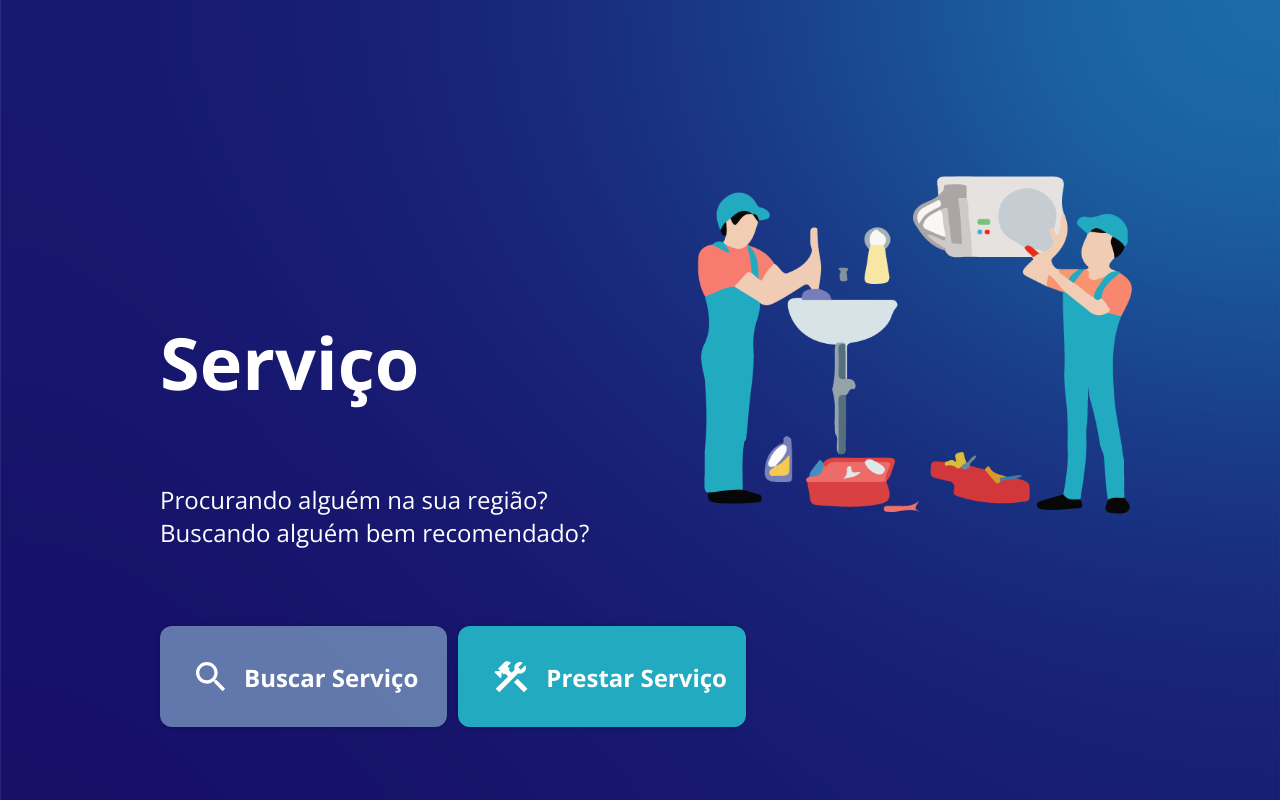
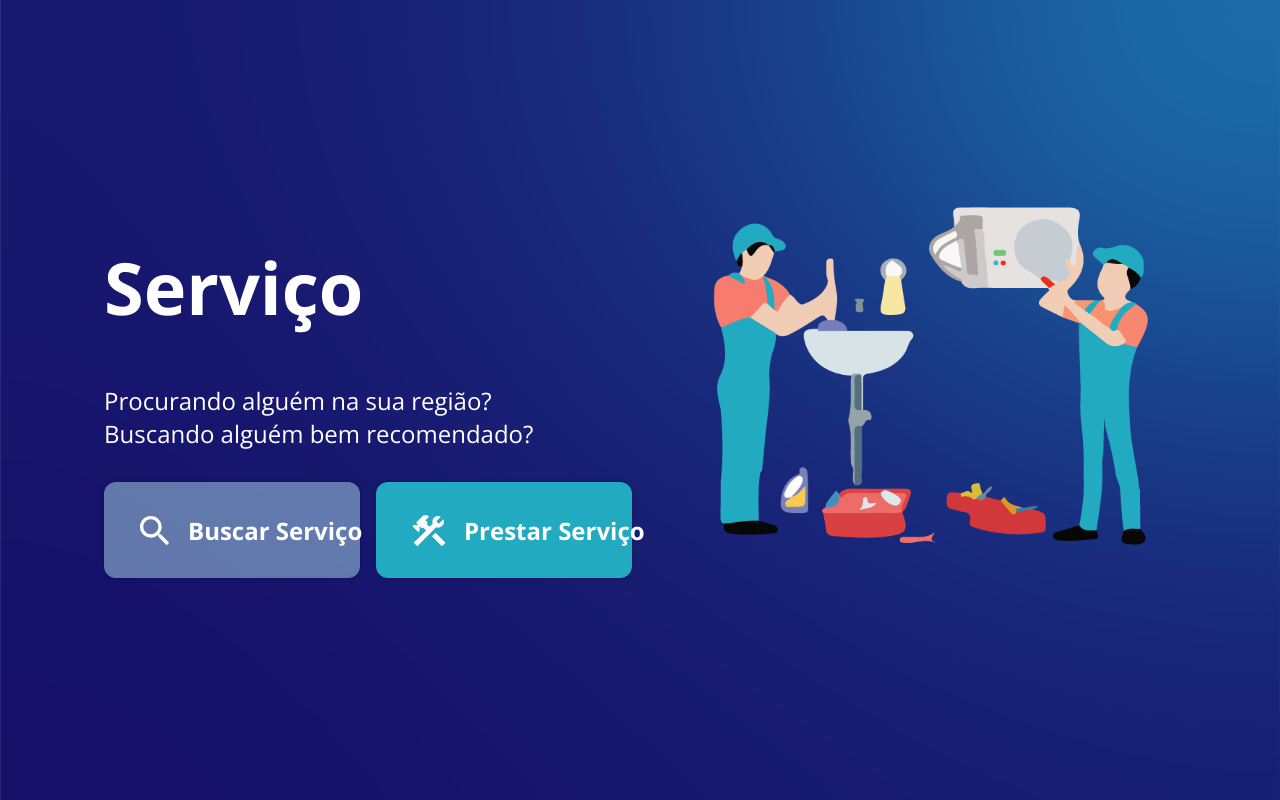
Before and after one commit to CesarSturmer/service, a Next.js app: page / in a window 1280 px wide. Built offline with nearby package versions, Linux system fonts and the light colour scheme.

Commit message:
Landing page

```diff
--- a/pages/_app.js
+++ b/pages/_app.js
@@ -31,7 +31,6 @@ const theme = {
     title: '#FFFFFF',
     secondary: '#22AAC1',
     backgroundWhite: '#FFFFFF',
-    colorButtonService: '#22AAC1',
 
   },
   borderRadius: {
--- a/pages/index.js
+++ b/pages/index.js
@@ -1,123 +1,65 @@
-import Link from 'next/link';
-import React from 'react';
 import styled from 'styled-components';
+import LandingButton from '../src/components/LandingButton'
 
-const Container = styled.div`
+const PageContainer = styled.div`
+  height: 100vh;
+  width: 100%;
   display: flex;
+  justify-content: center;
   align-items: center;
-  justify-content: space-between;
 `;
+
+const Left = styled.div`
+  display: flex;
+  flex-direction: column;
+  align-items: flex-start;
+`
 
 const ContainerButtons = styled.div`
   display: flex;
-  margin-left: 160px;
-`;
-
-const ContainerText = styled.div`
-  display: flex;
-  flex-direction: column;
-  align-items: flex-start;
-  margin-top: 211px;
-  margin-left: 160px;
 `;
 
 const Title = styled.h1`
-  font-size: 72px;
+  font-size: 4.5rem;
   color: ${({ theme }) => theme.colors.title};
   font-style: normal;
   font-weight: bold;
 `;
 
 const Subtitle = styled.h3`
-  font-size: 24px;
+  font-size: 1.5rem;
   color: ${({ theme }) => theme.colors.title};
   font-style: normal;
   font-weight: normal;
+  margin: 0;
 `;
 
-const ContentImg = styled.div`
-  margin-right: 120px;
-  margin-top: 118px;
-`;
 
-const ButtonSearch = styled.button`
-  width: 287.32px;
-  height: 101.46px;
-  background: rgba(184, 233, 244, 0.47);
-  box-shadow: 0px 0px 4px rgba(0, 0, 0, 0.25);
-  border-radius: 12px;
 
-  display: flex;
-  align-items: center;
-  justify-content: space-around;
-`;
 
-const ButtonService = styled.button`
-  width: 287.32px;
-  height: 101.46px;
-  box-shadow: 0px 0px 4px rgba(0, 0, 0, 0.25);
-  border-radius: 12px;
-  background: ${({ theme }) => theme.colors.colorButtonService};
-  display: flex;
-  align-items: center;
-  justify-content: space-around;
-  margin-left: 11px;
-`;
-
-const ButtonTextSearch = styled.p`
-  font-family: Open Sans;
-  font-style: normal;
-  font-weight: bold;
-  font-size: 24px;
-  line-height: 33px;
-  white-space: nowrap;
-  margin: 36px 35px 35px 0px;
-  color: ${({ theme }) => theme.colors.title};
-`;
-
-const DivImage = styled.div`
-  margin: 38px 18px 34px 30px;
-`;
 
 export default function Landing() {
   return (
-    <main>
-      <>
-        <Container>
-          <ContainerText>
-            <Title>Serviço</Title>
-            <Subtitle>
-              Procurando alguém na sua região? <br />
-              Buscando alguém bem recomendado?
-            </Subtitle>
-          </ContainerText>
-
-          <Container>
-            <ContentImg>
-              <img src="./Concerto__home.svg" alt="Figura de trabalhadores" />
-            </ContentImg>
-          </Container>
-        </Container>
-
+    <PageContainer>
+      <Left>
+        <Title>Serviço</Title>
+        <Subtitle>Procurando alguém na sua região?</Subtitle>
+        <Subtitle>Buscando alguém bem recomendado?</Subtitle>
         <ContainerButtons>
-          <Link href="/search">
-            <ButtonSearch>
-              <DivImage>
-                <img src="./Search.svg" alt="Busca por serviço" />
-              </DivImage>
-              <ButtonTextSearch>Buscar Serviço</ButtonTextSearch>
-            </ButtonSearch>
-          </Link>
-          <Link href="/">
-            <ButtonService>
-              <DivImage>
-                <img src="./Group.svg" alt="Busca por serviço" />
-              </DivImage>
-              <ButtonTextSearch>Prestar Serviço</ButtonTextSearch>
-            </ButtonService>
-          </Link>
+            <LandingButton
+              imageSrc='./Search.svg'
+              text='Buscar Serviço'
+              to='/search'
+            />
+            <LandingButton
+              imageSrc='./Group.svg'
+              text='Prestar Serviço'
+              to='/'
+              serviceButton
+            />
         </ContainerButtons>
-      </>
-    </main>
+      </Left>
+      <img src="./Concerto__home.svg" alt="Figura de trabalhadores" />
+    </PageContainer>
   );
 }
--- /dev/null
+++ b/src/components/LandingButton/index.js
@@ -0,0 +1,44 @@
+import Link from 'next/link';
+import styled from 'styled-components'
+
+const Button = styled.button`
+  width: 16rem;
+  height: 6rem;
+  background: rgba(184, 233, 244, 0.47);
+  box-shadow: 0px 0px 4px rgba(0, 0, 0, 0.25);
+  border-radius: 12px;
+  display: flex;
+  align-items: center;
+  justify-content: space-around;
+  margin: 2rem 0;
+`;
+
+const ImageContainer = styled.div`
+  margin: 38px 18px 34px 30px;
+`;
+
+const ButtonText = styled.p`
+  font-family: Open Sans;
+  font-style: normal;
+  font-weight: bold;
+  font-size: 24px;
+  line-height: 33px;
+  white-space: nowrap;
+  margin: 36px 35px 35px 0px;
+  color: ${({ theme }) => theme.colors.title};
+`;
+
+function LandingButton({serviceButton, imageSrc, text, to}) {
+    return (
+        <Link href={to}>
+            <Button style={serviceButton && {backgroundColor: '#22AAC1', margin: '2rem 1rem'}}>
+                <ImageContainer>
+                    <img src={imageSrc} alt="Busca por serviço" />
+                </ImageContainer>
+                <ButtonText>{text}</ButtonText>
+            </Button>
+        </Link>
+    )
+}
+
+export default LandingButton
```
